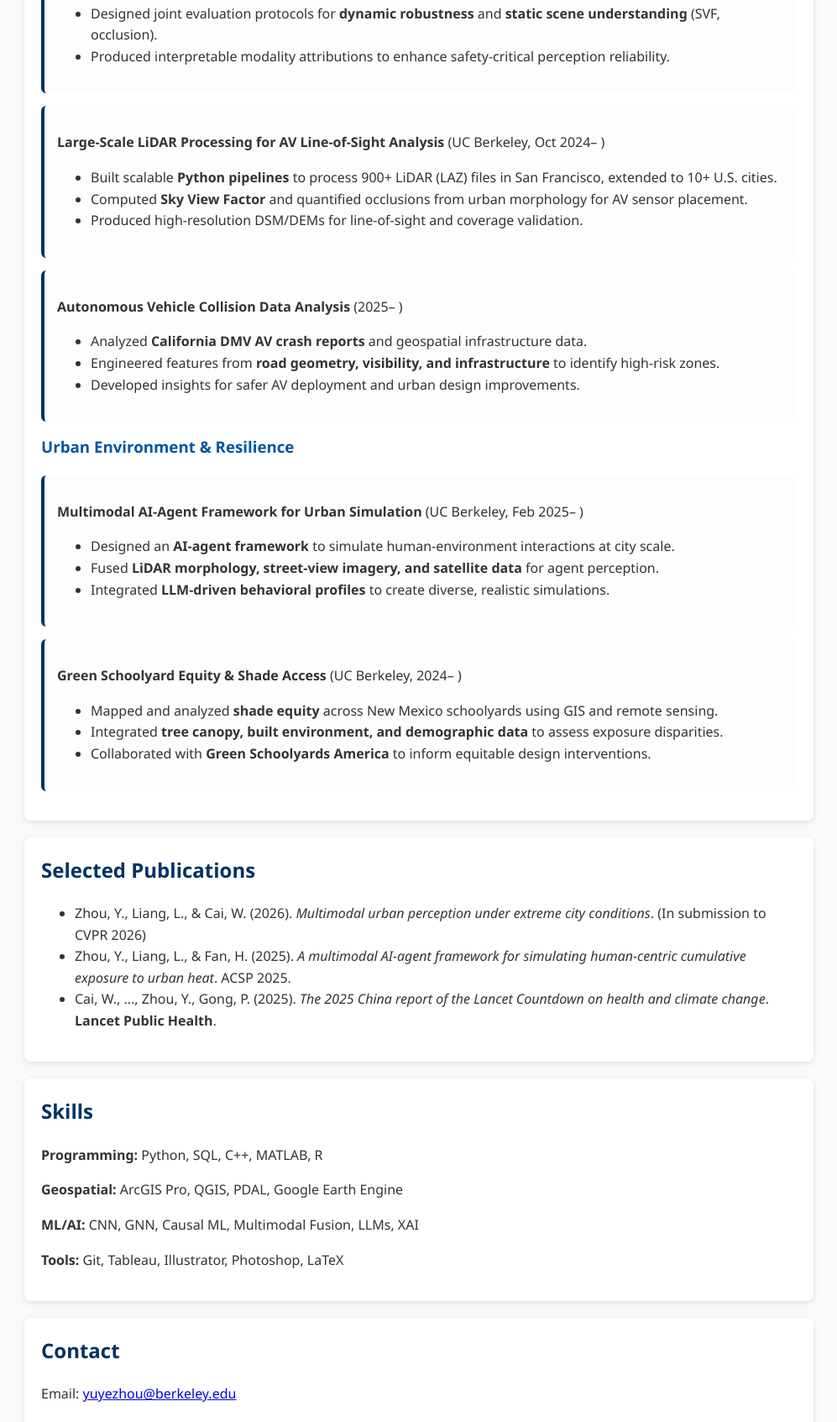
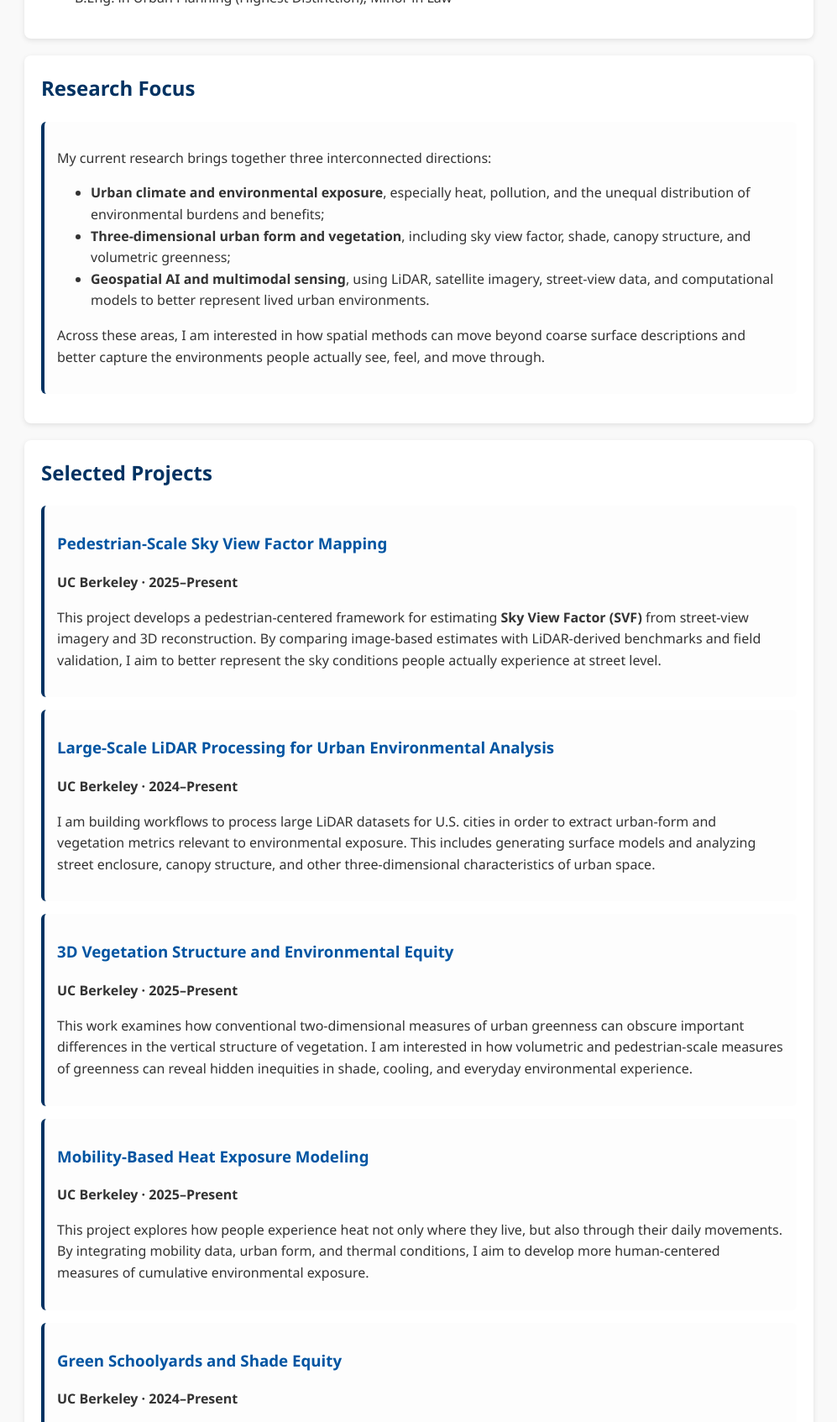
Before and after one commit to yuye-zhou/yuye-zhou.github.io, a plain HTML site: page index.html in a window 1280 px wide. Shown: the part 1107-2800 px from the top of the page at 84% size, without its empty margins (141-1138 px from the left). Drawn offline with Linux system fonts and the light colour scheme.

Commit message:
Update index.html

```diff
--- a/index.html
+++ b/index.html
@@ -12,18 +12,17 @@
     <ul>
       <li><a href="#about">About</a></li>
       <li><a href="#education">Education</a></li>
+      <li><a href="#research">Research</a></li>
       <li><a href="#projects">Projects</a></li>
-      <li><a href="#publications">Publications</a></li>
-      <li><a href="#skills">Skills</a></li>
       <li><a href="#contact">Contact</a></li>
     </ul>
   </nav>
 
   <!-- Header -->
   <header>
-    <img src="withcat.jpg" alt="Yuye Zhou" class="profile-pic">
+    <img src="withcat.jpg" alt="Yuye (Julia) Zhou" class="profile-pic">
     <h1>Yuye (Julia) Zhou</h1>
-    <p>Ph.D. Student · UC Berkeley · Geospatial Science & Environmental Planning</p>
+    <p>Ph.D. Student in Landscape Architecture & Environmental Planning · UC Berkeley</p>
     <p>
       <a href="https://ced.berkeley.edu/people/yuye-julia-zhou" target="_blank">Berkeley Profile</a> |
       <a href="https://scholar.google.com/citations?user=bRPBrfYAAAAJ&hl=en" target="_blank">Google Scholar</a> |
@@ -35,102 +34,120 @@
   <!-- About -->
   <section id="about">
     <h2>About Me</h2>
-    <p>I am a Ph.D. researcher at UC Berkeley specializing in <b>LiDAR, remote sensing, and multimodal perception</b>.
-    My work focuses on developing scalable pipelines for urban-scale spatial data, integrating causal machine learning,
-    and advancing multimodal perception for <b>autonomous vehicles</b> and resilient cities.</p>
+    <p>
+      I am a Ph.D. student in <b>Landscape Architecture and Environmental Planning</b> at the
+      <b>University of California, Berkeley</b>. My research focuses on how urban environments are
+      experienced, measured, and unevenly distributed across communities.
+    </p>
+    <p>
+      I am especially interested in questions of <b>urban heat, shade, vegetation, air pollution,
+      visibility, and environmental justice</b>. Much of my work explores how new forms of geospatial
+      data — including <b>LiDAR, street-view imagery, satellite observations, and mobility data</b> —
+      can help us better understand the everyday environmental conditions people encounter in cities.
+    </p>
+    <p>
+      Methodologically, I work across <b>GIS, remote sensing, computer vision, and interpretable machine learning</b>.
+      My goal is to develop human-centered and spatially explicit approaches that can support more equitable,
+      climate-responsive planning and design.
+    </p>
   </section>
 
   <!-- Education -->
   <section id="education">
     <h2>Education</h2>
     <ul>
-      <li><b>University of California, Berkeley</b> (2024–Present) — Ph.D. in Geospatial Science & Environmental Planning</li>
-      <li><b>Nanjing University</b> (2021–2024) — M.S. in GIS & Urban Planning</li>
-      <li><b>Zhejiang University</b> (2016–2021) — B.Eng. in Urban Planning (Highest Distinction), Minor in Law</li>
+      <li><b>University of California, Berkeley</b> (2024–Present)<br>Ph.D. in Landscape Architecture & Environmental Planning</li>
+      <li><b>Nanjing University</b> (2021–2024)<br>M.S. in GIS & Urban Planning</li>
+      <li><b>Zhejiang University</b> (2016–2021)<br>B.Eng. in Urban Planning (Highest Distinction), Minor in Law</li>
     </ul>
   </section>
 
-  <!-- Research & Projects -->
+  <!-- Research -->
+  <section id="research">
+    <h2>Research Focus</h2>
+    <div class="card">
+      <p>
+        My current research brings together three interconnected directions:
+      </p>
+      <ul>
+        <li><b>Urban climate and environmental exposure</b>, especially heat, pollution, and the unequal distribution of environmental burdens and benefits;</li>
+        <li><b>Three-dimensional urban form and vegetation</b>, including sky view factor, shade, canopy structure, and volumetric greenness;</li>
+        <li><b>Geospatial AI and multimodal sensing</b>, using LiDAR, satellite imagery, street-view data, and computational models to better represent lived urban environments.</li>
+      </ul>
+      <p>
+        Across these areas, I am interested in how spatial methods can move beyond coarse surface descriptions
+        and better capture the environments people actually see, feel, and move through.
+      </p>
+    </div>
+  </section>
+
+  <!-- Projects -->
   <section id="projects">
-    <h2>Research & Projects</h2>
+    <h2>Selected Projects</h2>
 
-    <h3>Autonomous Systems & Perception</h3>
     <div class="card">
-      <p><b>Multimodal Urban Perception for Autonomous Systems</b> (UC Berkeley, Jan 2025– )</p>
-      <ul>
-        <li>Developed a causal graph fusion framework integrating <b>LiDAR</b>, panoramic imagery, and satellite data.</li>
-        <li>Designed joint evaluation protocols for <b>dynamic robustness</b> and <b>static scene understanding</b> (SVF, occlusion).</li>
-        <li>Produced interpretable modality attributions to enhance safety-critical perception reliability.</li>
-      </ul>
+      <h3>Pedestrian-Scale Sky View Factor Mapping</h3>
+      <p><b>UC Berkeley · 2025–Present</b></p>
+      <p>
+        This project develops a pedestrian-centered framework for estimating <b>Sky View Factor (SVF)</b>
+        from street-view imagery and 3D reconstruction. By comparing image-based estimates with LiDAR-derived
+        benchmarks and field validation, I aim to better represent the sky conditions people actually experience
+        at street level.
+      </p>
     </div>
 
     <div class="card">
-      <p><b>Large-Scale LiDAR Processing for AV Line-of-Sight Analysis</b> (UC Berkeley, Oct 2024– )</p>
-      <ul>
-        <li>Built scalable <b>Python pipelines</b> to process 900+ LiDAR (LAZ) files in San Francisco, extended to 10+ U.S. cities.</li>
-        <li>Computed <b>Sky View Factor</b> and quantified occlusions from urban morphology for AV sensor placement.</li>
-        <li>Produced high-resolution DSM/DEMs for line-of-sight and coverage validation.</li>
-      </ul>
+      <h3>Large-Scale LiDAR Processing for Urban Environmental Analysis</h3>
+      <p><b>UC Berkeley · 2024–Present</b></p>
+      <p>
+        I am building workflows to process large LiDAR datasets for U.S. cities in order to extract urban-form
+        and vegetation metrics relevant to environmental exposure. This includes generating surface models and
+        analyzing street enclosure, canopy structure, and other three-dimensional characteristics of urban space.
+      </p>
     </div>
 
     <div class="card">
-      <p><b>Autonomous Vehicle Collision Data Analysis</b> (2025– )</p>
-      <ul>
-        <li>Analyzed <b>California DMV AV crash reports</b> and geospatial infrastructure data.</li>
-        <li>Engineered features from <b>road geometry, visibility, and infrastructure</b> to identify high-risk zones.</li>
-        <li>Developed insights for safer AV deployment and urban design improvements.</li>
-      </ul>
-    </div>
-
-    <h3>Urban Environment & Resilience</h3>
-    <div class="card">
-      <p><b>Multimodal AI-Agent Framework for Urban Simulation</b> (UC Berkeley, Feb 2025– )</p>
-      <ul>
-        <li>Designed an <b>AI-agent framework</b> to simulate human-environment interactions at city scale.</li>
-        <li>Fused <b>LiDAR morphology, street-view imagery, and satellite data</b> for agent perception.</li>
-        <li>Integrated <b>LLM-driven behavioral profiles</b> to create diverse, realistic simulations.</li>
-      </ul>
+      <h3>3D Vegetation Structure and Environmental Equity</h3>
+      <p><b>UC Berkeley · 2025–Present</b></p>
+      <p>
+        This work examines how conventional two-dimensional measures of urban greenness can obscure important
+        differences in the vertical structure of vegetation. I am interested in how volumetric and pedestrian-scale
+        measures of greenness can reveal hidden inequities in shade, cooling, and everyday environmental experience.
+      </p>
     </div>
 
     <div class="card">
-      <p><b>Green Schoolyard Equity & Shade Access</b> (UC Berkeley, 2024– )</p>
-      <ul>
-        <li>Mapped and analyzed <b>shade equity</b> across New Mexico schoolyards using GIS and remote sensing.</li>
-        <li>Integrated <b>tree canopy, built environment, and demographic data</b> to assess exposure disparities.</li>
-        <li>Collaborated with <b>Green Schoolyards America</b> to inform equitable design interventions.</li>
-      </ul>
+      <h3>Mobility-Based Heat Exposure Modeling</h3>
+      <p><b>UC Berkeley · 2025–Present</b></p>
+      <p>
+        This project explores how people experience heat not only where they live, but also through their daily
+        movements. By integrating mobility data, urban form, and thermal conditions, I aim to develop more
+        human-centered measures of cumulative environmental exposure.
+      </p>
     </div>
-  </section>
 
-  <!-- Publications -->
-  <section id="publications">
-    <h2>Selected Publications</h2>
-    <ul>
-      <li>Zhou, Y., Liang, L., & Cai, W. (2026). <i>Multimodal urban perception under extreme city conditions</i>. (In submission to CVPR 2026)</li>
-      <li>Zhou, Y., Liang, L., & Fan, H. (2025). <i>A multimodal AI-agent framework for simulating human-centric cumulative exposure to urban heat</i>. ACSP 2025.</li>
-      <li>Cai, W., ..., Zhou, Y., Gong, P. (2025). <i>The 2025 China report of the Lancet Countdown on health and climate change</i>. <b>Lancet Public Health</b>.</li>
-    </ul>
-  </section>
-
-  <!-- Skills -->
-  <section id="skills">
-    <h2>Skills</h2>
-    <p><b>Programming:</b> Python, SQL, C++, MATLAB, R</p>
-    <p><b>Geospatial:</b> ArcGIS Pro, QGIS, PDAL, Google Earth Engine</p>
-    <p><b>ML/AI:</b> CNN, GNN, Causal ML, Multimodal Fusion, LLMs, XAI</p>
-    <p><b>Tools:</b> Git, Tableau, Illustrator, Photoshop, LaTeX</p>
+    <div class="card">
+      <h3>Green Schoolyards and Shade Equity</h3>
+      <p><b>UC Berkeley · 2024–Present</b></p>
+      <p>
+        In collaboration with partners working on school environments, I analyze shade access and greening disparities
+        across schoolyards using GIS and remote sensing. This work supports more equitable design strategies for
+        reducing children’s heat exposure and improving outdoor environmental quality.
+      </p>
+    </div>
   </section>
 
   <!-- Contact -->
   <section id="contact">
     <h2>Contact</h2>
     <p>Email: <a href="mailto:yuyezhou@berkeley.edu">yuyezhou@berkeley.edu</a></p>
-    <p>LinkedIn: <a href="https://www.linkedin.com/in/yuyezhou/" target="_blank">Profile</a></p>
+    <p>LinkedIn: <a href="https://www.linkedin.com/in/yuyezhou/" target="_blank">yuyezhou</a></p>
+    <p>Google Scholar: <a href="https://scholar.google.com/citations?user=bRPBrfYAAAAJ&hl=en" target="_blank">Scholar Profile</a></p>
   </section>
 
   <!-- Footer -->
   <footer>
-    © 2025 Yuye (Julia) Zhou · UC Berkeley
+    © 2026 Yuye (Julia) Zhou · UC Berkeley
   </footer>
 </body>
 </html>
```
